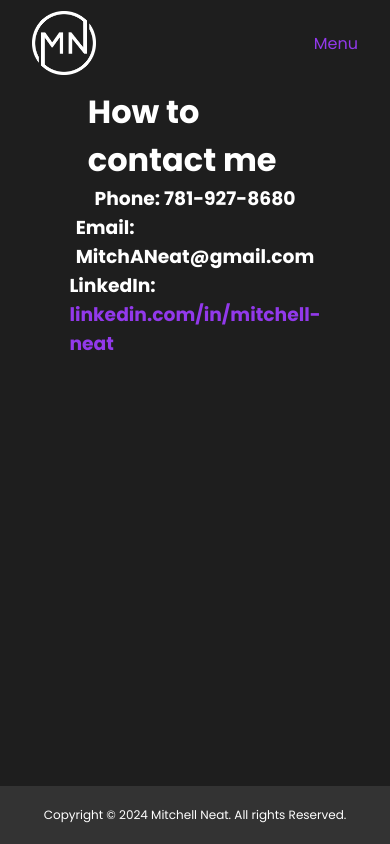
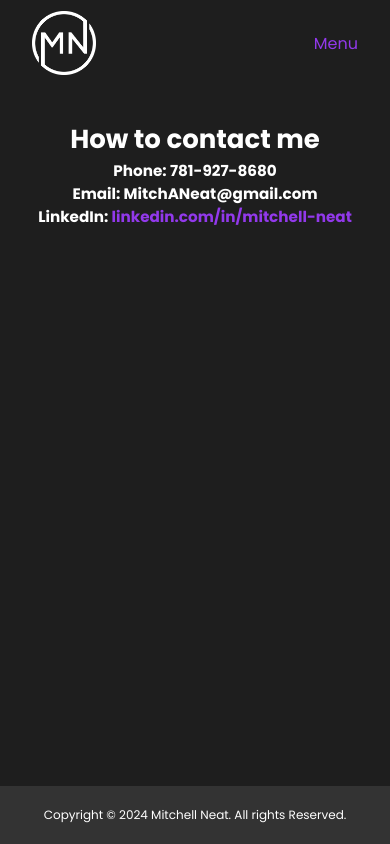
Before and after one commit to mitchneat/personalWebsite, a React (Create React App) app: page /contact in a window 390 px wide. Built offline with nearby package versions, Linux system fonts and the light colour scheme.

Commit message:
small screen fixes - still needs picture row adjusments

```diff
--- a/src/components/contact/contact.css
+++ b/src/components/contact/contact.css
@@ -1,11 +1,11 @@
-.main{
+.mainC{
     display: flex;
     flex-direction: column;
     justify-content: center;
     align-items: center;
     font-size: x-large;
     color: white;
-    padding: calc(5rem + 2%);
+    padding: calc(5rem + 2%) 0;
 }
 
 .text-center {
@@ -13,13 +13,20 @@
     max-width: 300px;
 }
 
-.main a {
+.mainC a {
     color: rgb(146, 57, 235);
     text-decoration: none;
   }
 
 @media screen and (max-width: 768px) {
-    .main{
+    .mainC{
         font-size: medium;
     }
 }
+
+@media screen and (max-width: 450px) {
+    .mainC{
+        font-size: small;
+        padding: calc(7rem + 2%) 0;
+    }
+}
--- a/src/components/contact/contact.js
+++ b/src/components/contact/contact.js
@@ -4,7 +4,7 @@ import './contact.css';
 
 const Contact = () => {
     return (
-        <div className='main'>
+        <div className='mainC'>
             <h1>How to contact me</h1>
             <h3>Phone: 781-927-8680</h3>
             <h3>Email: MitchANeat@gmail.com</h3>
--- a/src/components/guatemala/guatemala.css
+++ b/src/components/guatemala/guatemala.css
@@ -15,13 +15,7 @@
     position: relative;
     display: inline-block;
 }
-.brush-stroke {
-    position: absolute;
-    top: 50%;
-    left: 50%;
-    transform: translate(-40%, -40%) rotate(2deg);
-    width: clamp(20vw, 60vw, 70vw);
-}
+
 .title{
     font-size: clamp(3rem, 6vw, 7rem);
     font-family: "Amatic SC", serif;
@@ -83,3 +77,38 @@
     flex-direction: column;
     gap: 10px;
 }
+
+
+
+
+
+
+
+
+
+
+
+
+
+
+
+
+/* Show mobile menu button for smaller screens */
+@media screen and (max-width: 768px) {
+    .picture-box p{
+        font-family: "Poppins", serif;
+        font-size: clamp(0.5rem, 0.5vw, 2rem);
+    }
+
+    .picture-box {
+      padding: 0.5vw;
+  }
+
+  .blogPage {
+    gap: 5px;
+
+}
+.pictureRow {
+    gap: 5px;
+}
+}
--- a/src/components/photos/photos.css
+++ b/src/components/photos/photos.css
@@ -67,8 +67,7 @@
   }
 
   .image-page-photo{
-    padding-top: 1rem;
-    padding: 0px;
+    padding-top: calc(5rem + 2%);
     gap: 5px;
   }
 
```
